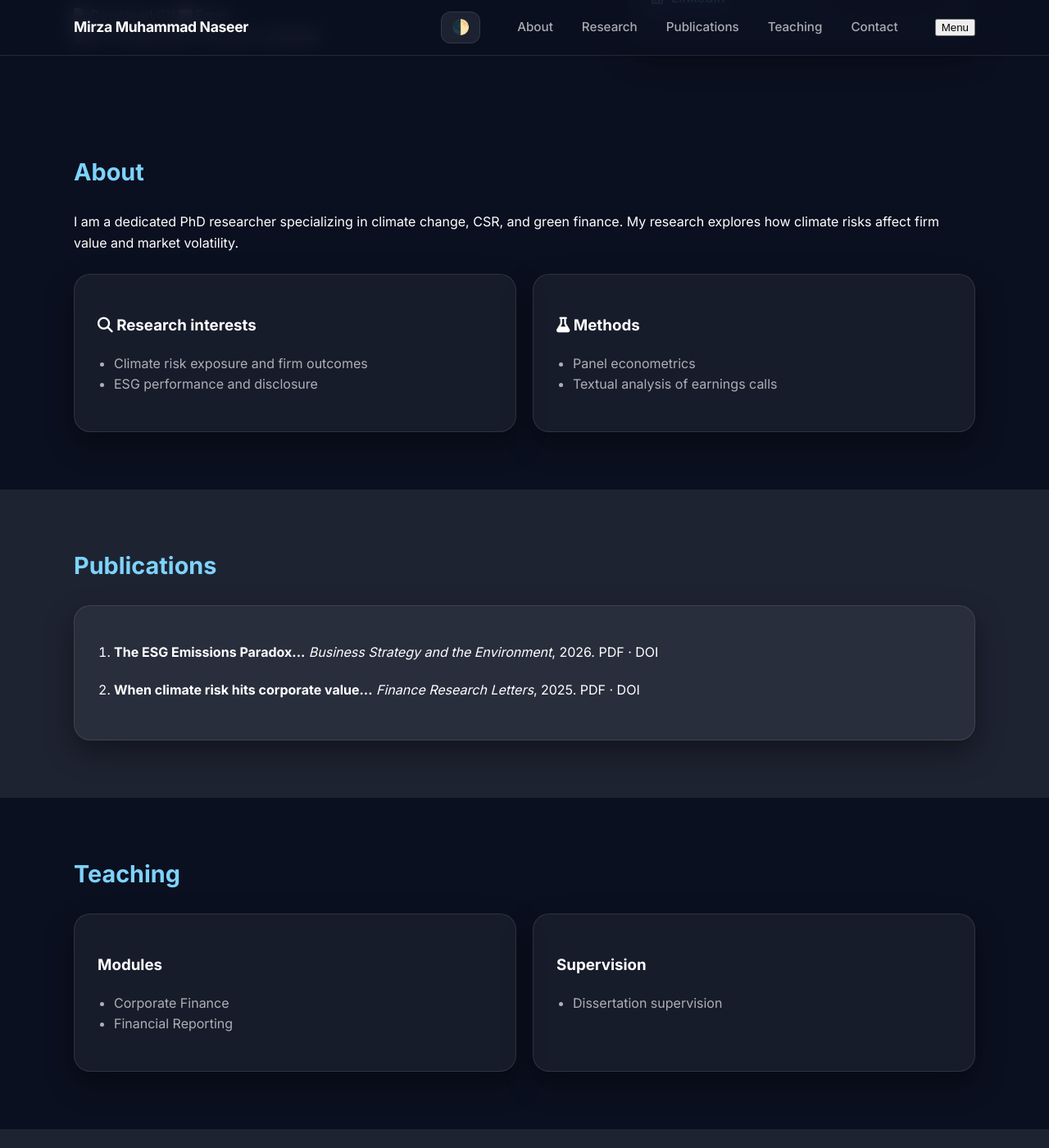
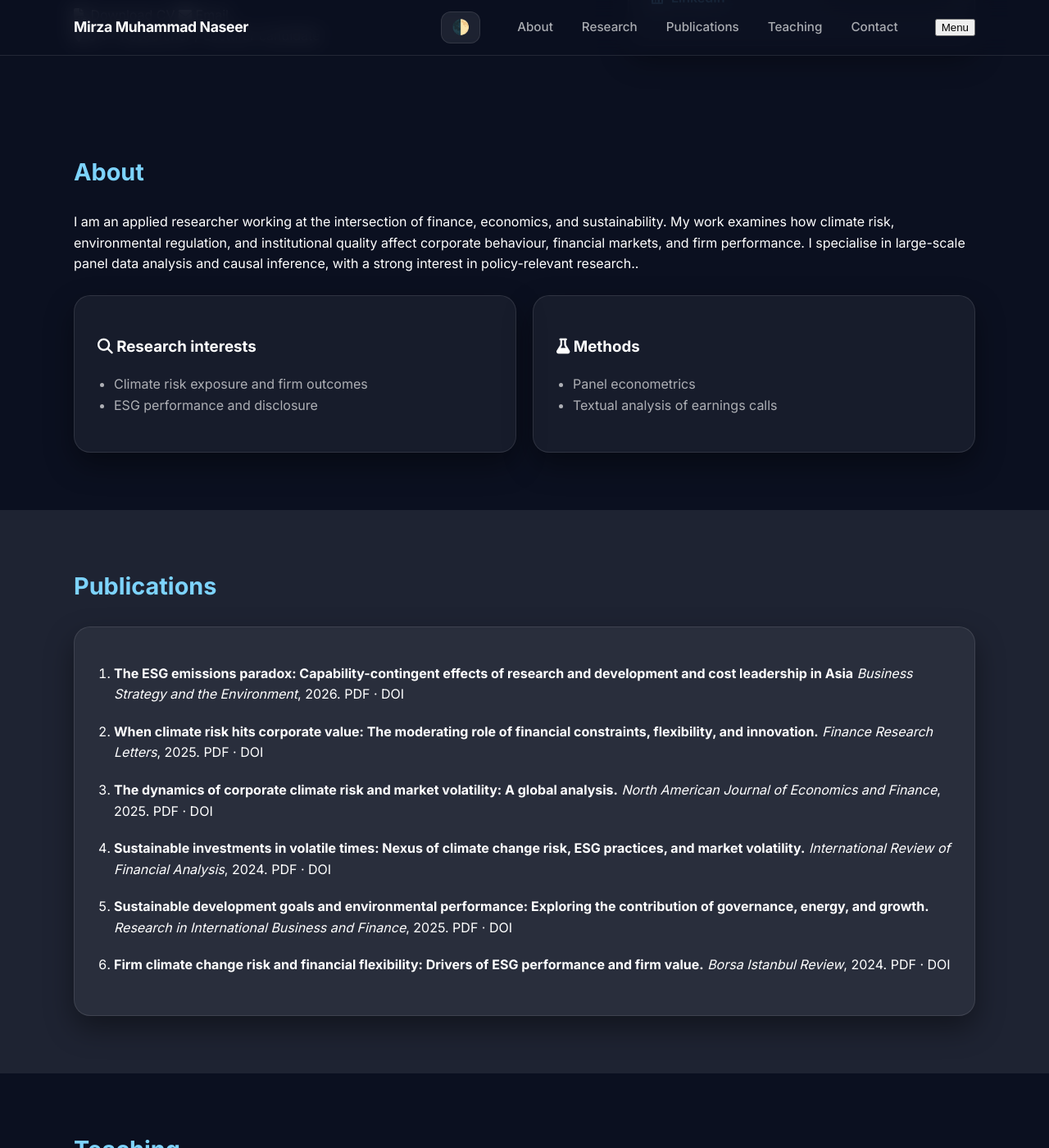
Before and after one commit to mmnaseer/mmnaseer.github.io, a Jekyll site: the page index.html, which Jekyll copies as it is, in a window 1280 px wide and 1400 px high, scrolled down 357 px. Shown: the whole window at 82% size. Built offline with Jekyll 4.4.1, drawn with Linux system fonts in a browser that asks for light colours; a style sheet for code colours, icons or effects is not loaded.

Commit message:
Update index.html

```diff
--- a/index.html
+++ b/index.html
@@ -70,7 +70,9 @@
     <section id="about" class="section">
       <div class="container">
         <h2>About</h2>
-        <p>I am a dedicated PhD researcher specializing in climate change, CSR, and green finance. My research explores how climate risks affect firm value and market volatility.</p>
+        <p>I am an applied researcher working at the intersection of finance, economics, and sustainability.
+          My work examines how climate risk, environmental regulation, and institutional quality affect corporate behaviour, financial markets, and firm performance.
+          I specialise in large-scale panel data analysis and causal inference, with a strong interest in policy-relevant research..</p>
         <div class="grid-2">
           <div class="card">
             <h3><i class="fas fa-search"></i> Research interests</h3>
@@ -96,12 +98,28 @@
         <div class="card">
           <ol class="pubs">
             <li>
-              <strong>The ESG Emissions Paradox...</strong> <em>Business Strategy and the Environment</em>, 2026.
-              <span class="pub-links"><a href="#">PDF</a> · <a href="#">DOI</a></span>
+              <strong>The ESG emissions paradox: Capability-contingent effects of research and development and cost leadership in Asia</strong> <em>Business Strategy and the Environment</em>, 2026.
+              <span class="pub-links"><a href="paper/bse.pdf">PDF</a> · <a href="https://doi.org/10.1002/bse.70362">DOI</a></span>
             </li>
             <li>
-              <strong>When climate risk hits corporate value...</strong> <em>Finance Research Letters</em>, 2025.
-              <span class="pub-links"><a href="#">PDF</a> · <a href="#">DOI</a></span>
+              <strong>When climate risk hits corporate value: The moderating role of financial constraints, flexibility, and innovation.</strong> <em>Finance Research Letters</em>, 2025.
+              <span class="pub-links"><a href="paper/FRL.pdf">PDF</a> · <a href="https://doi.org/10.1016/j.frl.2025.106780">DOI</a></span>
+            </li>
+            <li>
+              <strong>The dynamics of corporate climate risk and market volatility: A global analysis.</strong> <em>North American Journal of Economics and Finance</em>, 2025.
+              <span class="pub-links"><a href="paper/NAJEF.pdf">PDF</a> · <a href="https://doi.org/10.1016/j.najef.2025.102435">DOI</a></span>
+            </li>
+            <li>
+              <strong>Sustainable investments in volatile times: Nexus of climate change risk, ESG practices, and market volatility.</strong> <em>International Review of Financial Analysis</em>, 2024.
+              <span class="pub-links"><a href="paper/IRFA.pdf">PDF</a> · <a href="https://doi.org/10.1016/j.irfa.2024.103492">DOI</a></span>
+            </li>
+            <li>
+              <strong>Sustainable development goals and environmental performance: Exploring the contribution of governance, energy, and growth.</strong> <em>Research in International Business and Finance</em>, 2025.
+              <span class="pub-links"><a href="paper/RIBAF.pdf">PDF</a> · <a href="https://doi.org/10.1016/j.ribaf.2024.102646">DOI</a></span>
+            </li>
+            <li>
+              <strong>Firm climate change risk and financial flexibility: Drivers of ESG performance and firm value.</strong> <em>Borsa Istanbul Review</em>, 2024.
+              <span class="pub-links"><a href="paper/BIR.pdf">PDF</a> · <a href="https://doi.org/10.1016/j.bir.2023.11.003">DOI</a></span>
             </li>
           </ol>
         </div>
```
